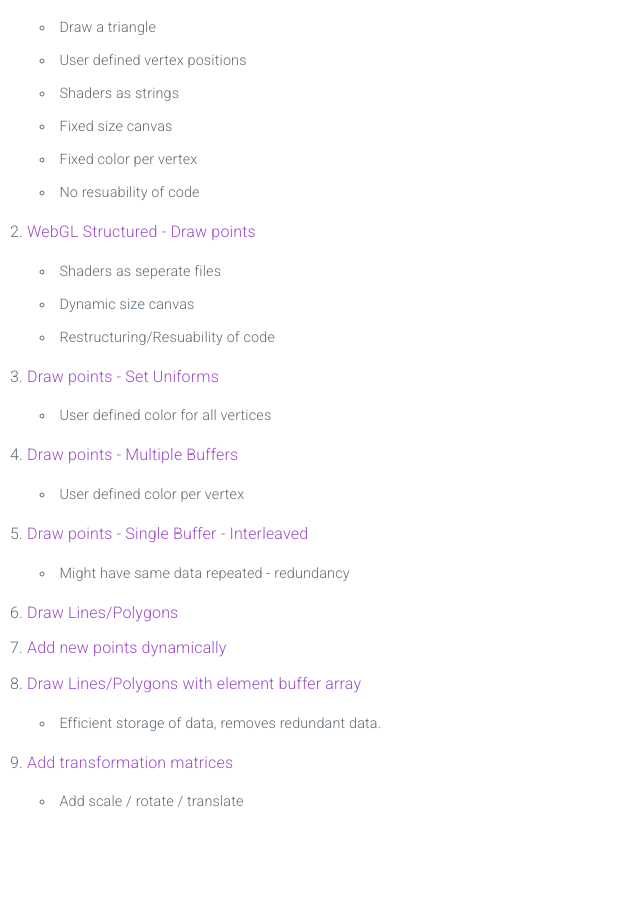
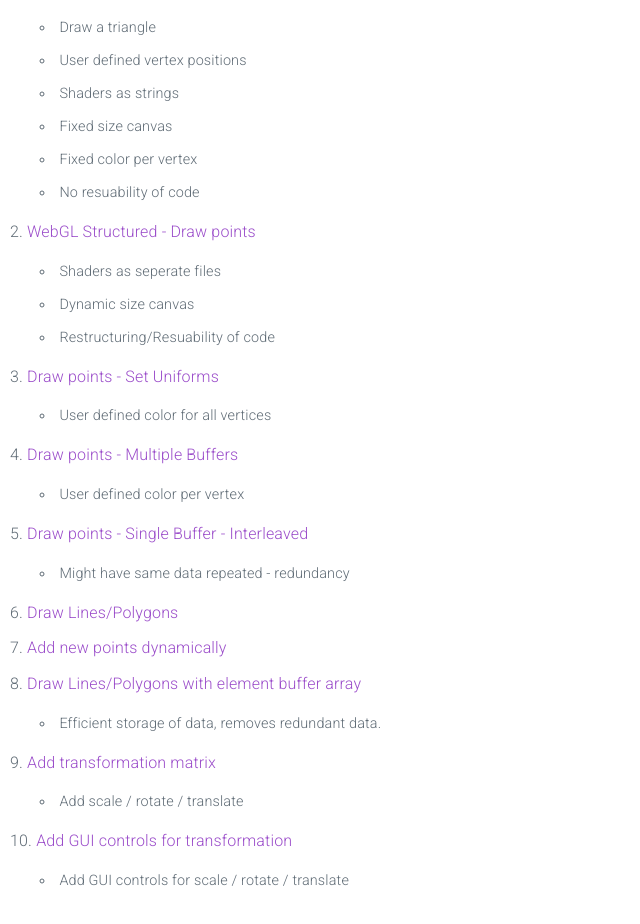
Before and after one commit to thesandx/graphics_demo, a website: page index.html in a window 1280 px wide. Shown: the part 110-1034 px from the top of the page, without its empty margins (0-640 px from the left). Before the commit the page ends 958 px from the top, so only its background shows below. Drawn offline with nearby package versions, Linux system fonts and the light colour scheme.

Commit message:
Added new ex

```diff
--- a/index.html
+++ b/index.html
@@ -62,9 +62,14 @@
 			<li>Efficient storage of data, removes redundant data.</li>
 		</ul>
 
-		<li> <a href="./src/webGL/example9/">Add transformation matrices </a> </li>
+		<li> <a href="./src/webGL/example9/">Add transformation matrix </a> </li>
 		<ul>
 			<li>Add scale / rotate / translate</li>
+		</ul>
+
+		<li> <a href="./src/webGL/example10/">Add GUI controls for transformation </a> </li>
+		<ul>
+			<li>Add GUI controls for scale / rotate / translate</li>
 		</ul>
 
 		<!-- <li> <a href="./src/webGL/example10/">Add transformation matrices </a> </li>
```
